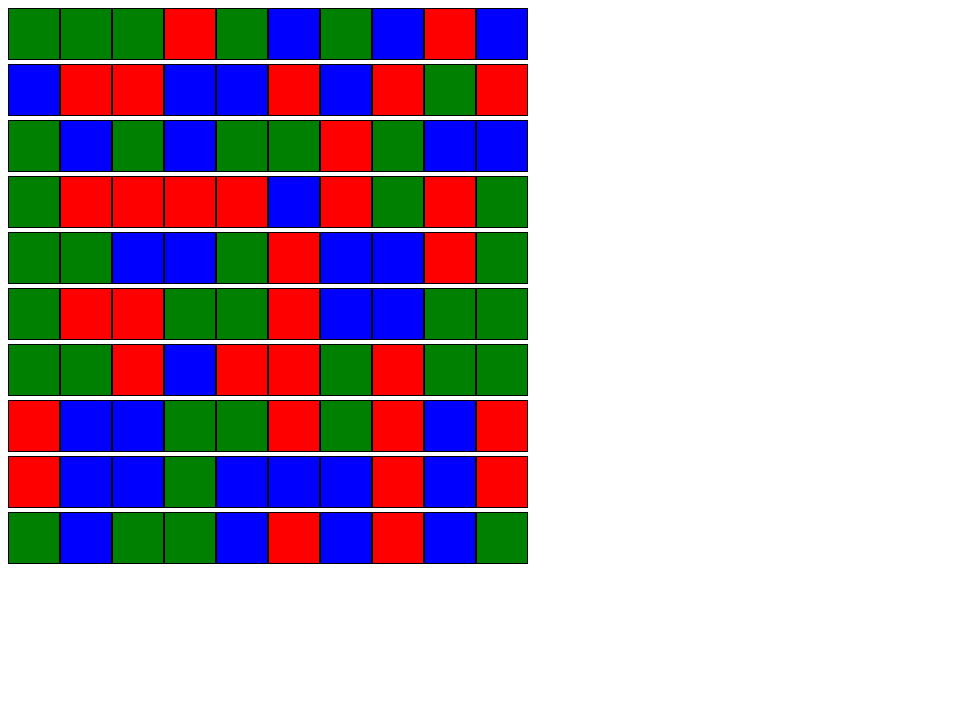
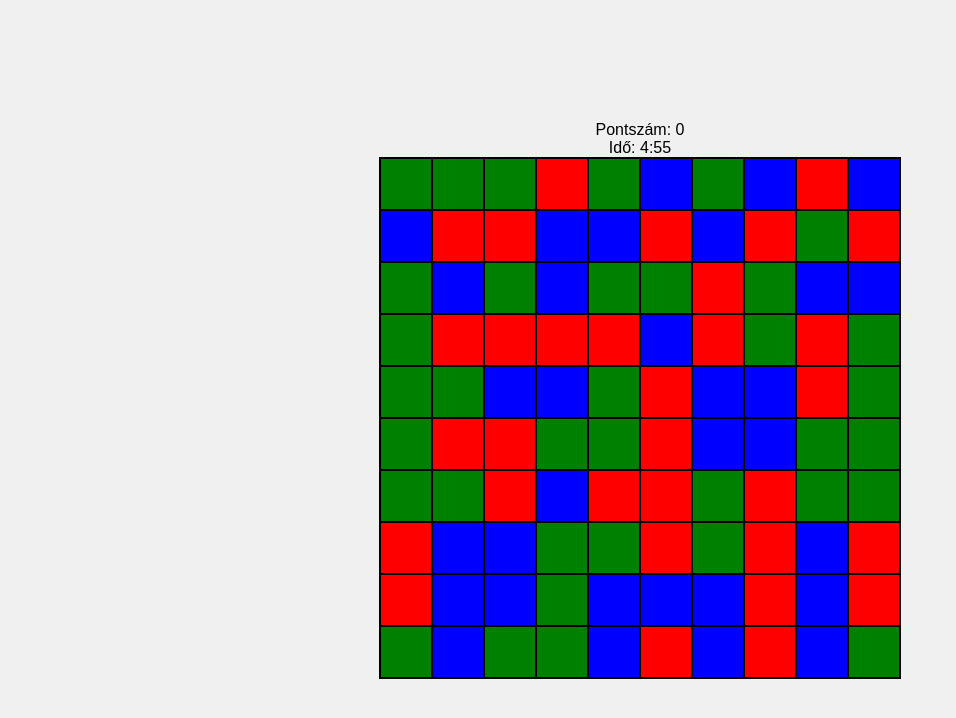
Before and after one commit to Bal500/crashdownClone, a plain HTML site: page index.html in a window 1280 px wide. Shown: the whole page, without its empty margins (0-956 px from the left). Drawn offline with Linux system fonts and the light colour scheme.

Commit message:
added score and timer, added some styling changes

```diff
--- a/index.html
+++ b/index.html
@@ -7,6 +7,8 @@
 		<title>Crashdown Játék</title>
 	</head>
 <body>
+    <div id="score">Pontszám: 0</div>
+    <div id="timer">Idő: 5:00</div>
     <div id="game-board"></div>
 
     <script src="script.js"></script>
--- a/script.js
+++ b/script.js
@@ -1,5 +1,21 @@
 var board = [];
 var colors = ['red', 'blue', 'green'];
+var score = 0;
+var timer = 300;
+
+    // Countdown timer and end game logic
+    function startTimer() {
+        var timerInterval = setInterval(function() {
+            timer--;
+            var minutes = Math.floor(timer / 60);
+            var seconds = timer % 60;
+            document.getElementById('timer').textContent = 'Idő: ' + minutes + ':' + (seconds < 10 ? '0' : '') + seconds;
+            if (timer <= 0) {
+                clearInterval(timerInterval);
+                alert('Az idő lejárt! A végső pontszámod: ' + score);
+            }
+        }, 1000);
+    }
 
 function generateBoard() {
     for (var i = 0; i < 10; i++) {
@@ -12,7 +28,10 @@ function generateBoard() {
             cell.addEventListener('click', function() {
                 var i = parseInt(this.dataset.i);
                 var j = parseInt(this.dataset.j);
-                checkForMatch(i, j);
+                if (checkForMatch(i, j)) {
+                    score += 50;
+                    document.getElementById('score').textContent = 'Pontszám: ' + score;
+                }
             });
             row.push(cell);
         }
@@ -34,6 +53,7 @@ function checkForMatch(i, j) {
     var color = board[i][j].className.split(' ')[1];
     var horizontalMatch = [board[i][j]];
     var verticalMatch = [board[i][j]];
+    var matchFound = false;
 
     // Check for horizontal match
     for (var k = j + 1; k < board[i].length; k++) {
@@ -72,13 +92,18 @@ function checkForMatch(i, j) {
         for (var k = 0; k < horizontalMatch.length; k++) {
             horizontalMatch[k].style.visibility = 'hidden';
         }
+        matchFound = true;
     }
     if (verticalMatch.length >= 3) {
         for (var k = 0; k < verticalMatch.length; k++) {
             verticalMatch[k].style.visibility = 'hidden';
         }
+        matchFound = true;
     }
+
+    return matchFound;
 }
 
 generateBoard();
 renderBoard();
+startTimer();
--- a/style.css
+++ b/style.css
@@ -1,8 +1,30 @@
+body {
+  display: flex;
+  flex-direction: column;
+  align-items: center;
+  justify-content: center;
+  height: 100vh;
+  margin: 0;
+  background-color: #f0f0f0;
+  font-family: Arial, sans-serif;
+}
+
+.score, .timer {
+  font-size: 20px;
+  margin-bottom: 10px;
+}
+
+#game-board {
+  display: flex;
+  flex-wrap: wrap;
+  width: 520px;
+  border: 1px solid black;
+}
+
 .cell {
   width: 50px;
   height: 50px;
   border: 1px solid black;
-  display: inline-block;
 }
 
 .red {
```
